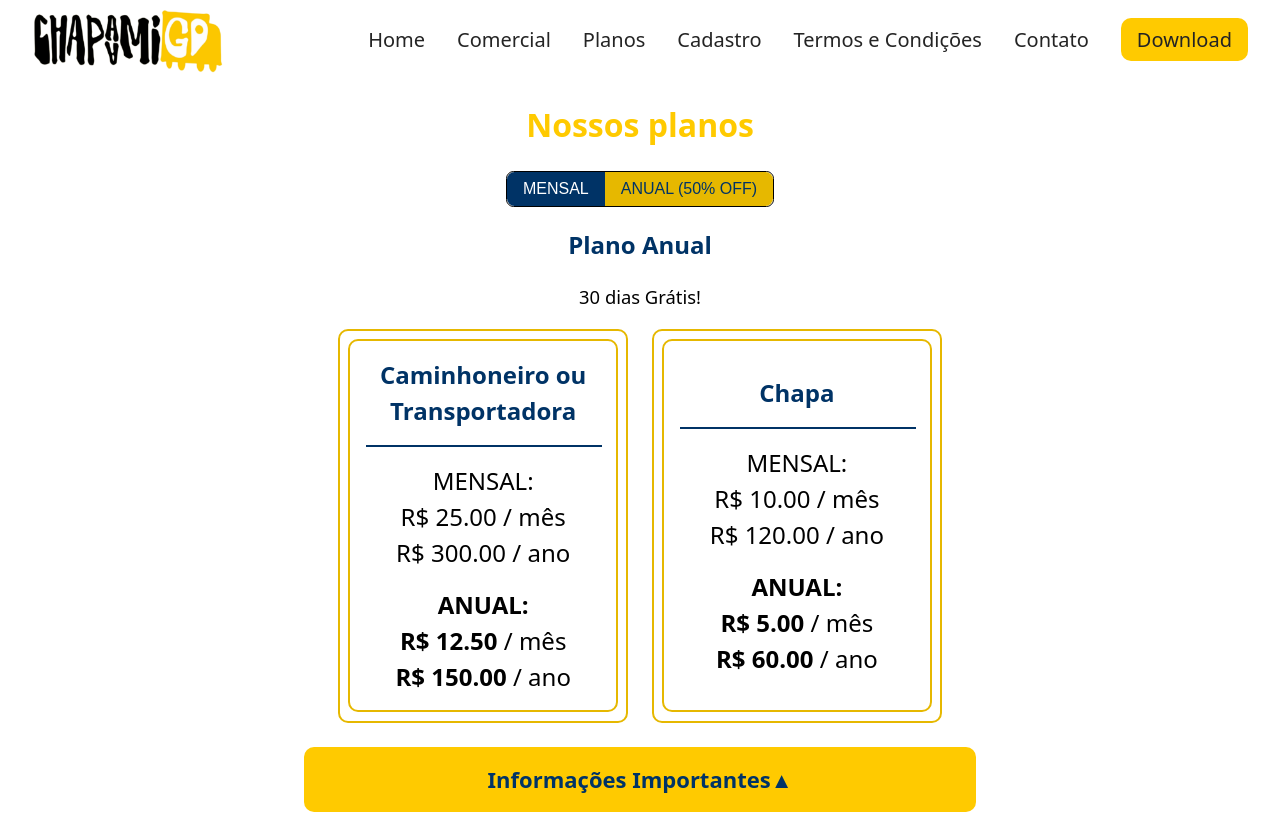
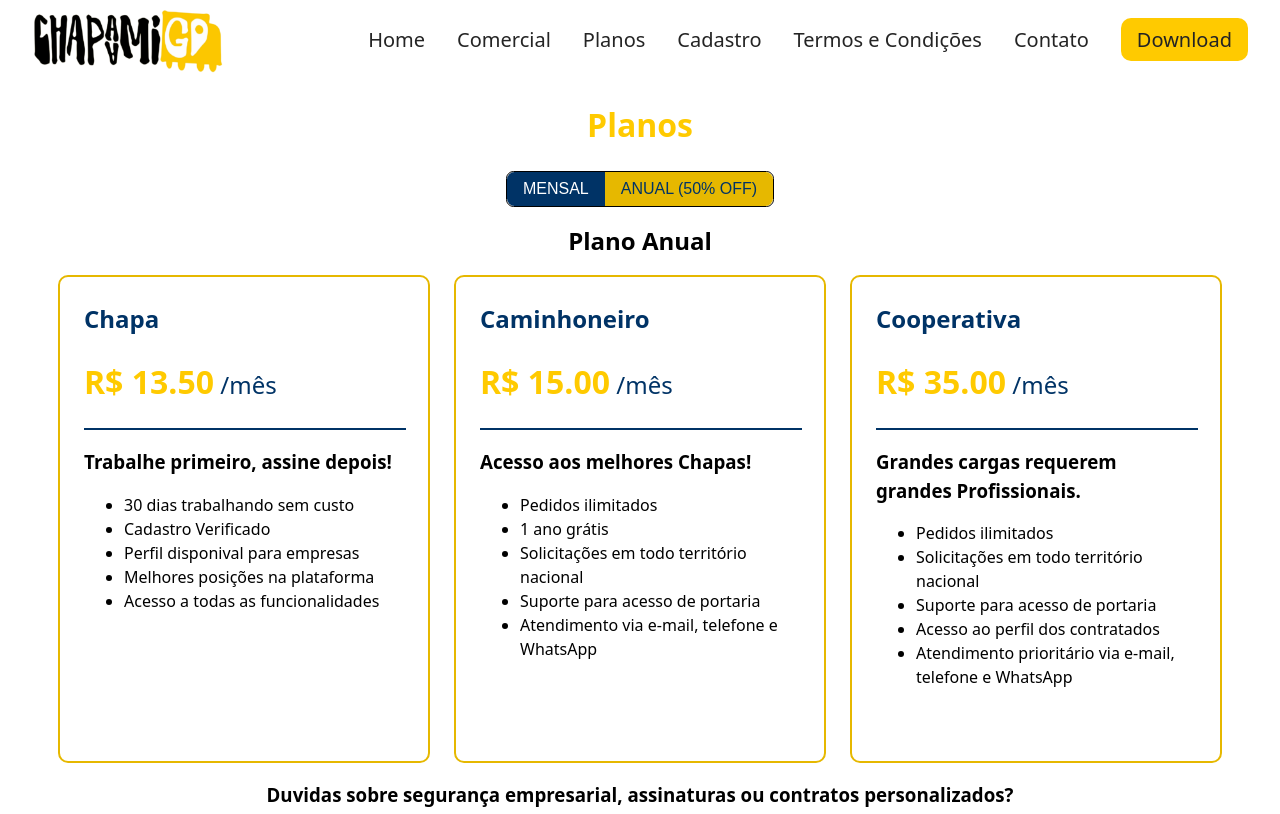
Before and after one commit to kiqBueno/ChapaAmigoWeb, a React (Vite) app: page /planos in a window 1280 px wide. Shown: the top 814 px of the page. Built offline with nearby package versions, Linux system fonts and the light colour scheme.

Commit message:
PlansPage and Section new brand

```diff
--- a/src/components/Footer/Footer.css
+++ b/src/components/Footer/Footer.css
@@ -69,6 +69,7 @@
 
 .footerRights p {
   font-size: 0.75rem;
+  margin: 0;
 }
 
 .footerRights hr {
--- a/src/components/PlansSection/PlanCard.tsx
+++ b/src/components/PlansSection/PlanCard.tsx
@@ -1,74 +1,46 @@
 import React from "react";
+import { useNavigate } from "react-router-dom";
 import "./PlansSection.css";
 
 interface PlanCardProps {
-  title: "Chapa" | "Caminhoneiro ou Transportadora";
-  selectedPlan: "mensal" | "anual";
+  title: string;
+  price: string;
+  description: string;
+  features: string[];
+  hideButton?: boolean; // Prop to control button visibility
 }
 
-const PlanCard: React.FC<PlanCardProps> = ({ title, selectedPlan }) => {
-  const prices: Record<
-    PlanCardProps["title"],
-    {
-      mensal: { price: number; total: number };
-      anual: { price: number; total: number };
-    }
-  > = {
-    Chapa: {
-      mensal: { price: 10, total: 120 },
-      anual: { price: 5, total: 60 },
-    },
-    "Caminhoneiro ou Transportadora": {
-      mensal: { price: 25, total: 300 },
-      anual: { price: 12.5, total: 150 },
-    },
-  };
-
-  const monthlyPrice = prices[title].mensal.price;
-  const annualPrice = prices[title].anual.price;
-  const monthlyTotal = prices[title].mensal.total;
-  const annualTotal = prices[title].anual.total;
+const PlanCard: React.FC<PlanCardProps> = ({
+  title,
+  price,
+  description,
+  features,
+  hideButton = false, // Default to false
+}) => {
+  const navigate = useNavigate();
 
   return (
     <div className="pricingPlan">
-      <div className="pricingPlan2">
-        <h2 className="pricingHeader" style={{ margin: "0 0 1rem" }}>
-          {title}
-        </h2>
-        <hr />
-        <div>
-          <p className="pricingPrice">
-            {selectedPlan === "mensal" ? (
-              <>
-                <strong>MENSAL:</strong> <br />
-                <strong>R$ {monthlyPrice.toFixed(2)}</strong> / mês <br />
-                <strong>R$ {monthlyTotal.toFixed(2)}</strong> / ano
-              </>
-            ) : (
-              <>
-                MENSAL: <br />
-                R$ {monthlyPrice.toFixed(2)} / mês <br />
-                R$ {monthlyTotal.toFixed(2)} / ano
-              </>
-            )}
-          </p>
-          <p className="pricingPrice">
-            {selectedPlan === "anual" ? (
-              <>
-                <strong>ANUAL:</strong> <br />
-                <strong>R$ {annualPrice.toFixed(2)}</strong> / mês <br />
-                <strong>R$ {annualTotal.toFixed(2)}</strong> / ano
-              </>
-            ) : (
-              <>
-                ANUAL: <br />
-                R$ {annualPrice.toFixed(2)} / mês <br />
-                R$ {annualTotal.toFixed(2)} / ano
-              </>
-            )}
-          </p>
-        </div>
-      </div>
+      <h2 className="pricingHeader">{title}</h2>
+      <h1>
+        <span className="pricingPeriod">R$ {price}</span>
+        <span className="pricingPrice"> /mês</span>
+      </h1>
+      <hr />
+      <h3>{description}</h3>
+      <ul>
+        {features.map((feature, index) => (
+          <li key={index}>{feature}</li>
+        ))}
+      </ul>
+      {!hideButton && (
+        <button
+          className="importantInfoToggle"
+          onClick={() => navigate("/planos")}
+        >
+          Saiba Mais...
+        </button>
+      )}
     </div>
   );
 };
--- a/src/components/PlansSection/PlansSection.css
+++ b/src/components/PlansSection/PlansSection.css
@@ -7,26 +7,24 @@
 }
 
 .importantInfoToggle {
-  margin-top: 1.5rem;
   background-color: #ffca00;
   padding: 1rem;
   border-radius: 10px;
   display: flex;
   justify-content: center;
-  align-items: center;
   cursor: pointer;
   font-size: 1.375rem;
-  margin: 1.5rem auto;
-  width: 50%;
-  text-align: center;
+  margin: 2rem auto 0 auto;
+  width: 80%;
   border: none;
-  text-decoration: none;
   color: #003366;
   font-weight: bold;
 }
 
 .importantInfoToggle:hover {
-  background-color: #e6b800;
+  background-color: #003366;
+  color: #ffca00;
+  transition: 0.5s;
 }
 
 .pricingTable {
@@ -37,7 +35,13 @@
 }
 
 .pricingTable h2 {
+  color: black;
+  margin: 1rem;
+}
+
+.pricingPlan h2 {
   color: #003366;
+  margin: 0;
 }
 
 .pricingTable p {
@@ -47,39 +51,45 @@
 
 .planCardsContainer {
   display: flex;
+  flex-wrap: wrap;
   gap: 1.5rem;
   justify-content: center;
 }
 
 .pricingPlan {
   display: flex;
-  justify-content: center;
-  align-items: center;
-  border: #e6b800 2px solid;
+  flex-direction: column;
+  justify-content: start;
+  border: #e6b800 2px double;
   border-radius: 10px;
-  text-align: center;
-  width: 40%;
-  height: auto;
+  text-align: start;
+  width: 25vw;
   max-width: 400px;
-  padding: 0.5rem;
   background-color: white;
+  padding: 1.5rem;
+  position: relative;
+  padding-bottom: 3.5rem;
 }
 
-.pricingPlan2 {
-  border: #e6b800 2px solid;
-  border-radius: 10px;
-  width: 90%;
-  height: 90%;
-  padding: 1rem;
+.pricingPlan button {
+  position: absolute;
+  bottom: 1rem;
+  left: 50%;
+  transform: translateX(-50%);
+  padding: 0;
+  height: 3rem;
   display: flex;
-  flex-direction: column;
-  justify-content: center;
+  align-items: center;
 }
 
-.pricingHeader + hr {
+.pricingPlan hr {
   width: 100%;
   border: 1px solid #003366;
   margin: 0;
+}
+
+.pricingPlan h3 {
+  margin-bottom: 0;
 }
 
 .pricingPrice {
@@ -118,18 +128,17 @@
   color: black;
 }
 
+.pricingPlan2 h1,
+h2 {
+  margin: 0;
+}
+
+.pricingTable h3 a {
+  color: #003366;
+}
+
 @media (max-width: 1175px) {
-  .importantInfoToggle {
-    width: 75%;
+  .pricingPlan {
+    width: 80vw;
   }
 }
-
-@media (max-width: 700px) {
-  .planCardsContainer {
-    flex-direction: column;
-    align-items: center;
-  }
-  .pricingPlan {
-    width: 80%;
-  }
-}
--- a/src/components/PlansSection/index.tsx
+++ b/src/components/PlansSection/index.tsx
@@ -1,21 +1,22 @@
 import "./PlansSection.css";
 import PlanCard from "./PlanCard";
-import { useNavigate } from "react-router-dom";
 import { useState } from "react";
 
 interface PlansSectionProps {
-  showMoreButton?: boolean;
+  hideButton?: boolean; // New prop to control button visibility
 }
 
-const PlansSection: React.FC<PlansSectionProps> = ({
-  showMoreButton = true,
-}) => {
-  const navigate = useNavigate();
+const PlansSection: React.FC<PlansSectionProps> = ({ hideButton = false }) => {
   const [selectedPlan, setSelectedPlan] = useState<"mensal" | "anual">("anual");
+
+  const calculatePrice = (monthlyPrice: number) =>
+    selectedPlan === "mensal"
+      ? monthlyPrice.toFixed(2)
+      : (monthlyPrice / 2).toFixed(2);
 
   return (
     <div id="priceContainer">
-      <h1>Nossos planos</h1>
+      <h1>Planos</h1>
       <div className="buttonGroup">
         <button
           style={{
@@ -40,23 +41,56 @@
       </div>
       <div className="pricingTable">
         <h2>{selectedPlan === "mensal" ? "Plano Mensal" : "Plano Anual"}</h2>
-        <p>30 dias Grátis!</p>
         <div className="planCardsContainer">
           <PlanCard
-            title="Caminhoneiro ou Transportadora"
-            selectedPlan={selectedPlan}
+            title="Chapa"
+            price={calculatePrice(27)}
+            description="Trabalhe primeiro, assine depois!"
+            features={[
+              "30 dias trabalhando sem custo",
+              "Cadastro Verificado",
+              "Perfil disponival para empresas",
+              "Melhores posições na plataforma",
+              "Acesso a todas as funcionalidades",
+            ]}
+            hideButton={hideButton} // Pass the prop
           />
-          <PlanCard title="Chapa" selectedPlan={selectedPlan} />
+          <PlanCard
+            title="Caminhoneiro"
+            price={calculatePrice(30)}
+            description="Acesso aos melhores Chapas!"
+            features={[
+              "Pedidos ilimitados",
+              "1 ano grátis",
+              "Solicitações em todo território nacional",
+              "Suporte para acesso de portaria",
+              "Atendimento via e-mail, telefone e WhatsApp",
+            ]}
+            hideButton={hideButton} // Pass the prop
+          />
+          <PlanCard
+            title="Cooperativa"
+            price={calculatePrice(70)}
+            description="Grandes cargas requerem grandes Profissionais."
+            features={[
+              "Pedidos ilimitados",
+              "Solicitações em todo território nacional",
+              "Suporte para acesso de portaria",
+              "Acesso ao perfil dos contratados",
+              "Atendimento prioritário via e-mail, telefone e WhatsApp",
+            ]}
+            hideButton={hideButton} // Pass the prop
+          />
         </div>
+        <h3>
+          Duvidas sobre segurança empresarial, assinaturas ou contratos
+          personalizados?
+          <br />
+          <a href="/contato" target="_blank" rel="noopener noreferrer">
+            Entre em contato Conosco
+          </a>
+        </h3>
       </div>
-      {showMoreButton && (
-        <button
-          className="importantInfoToggle"
-          onClick={() => navigate("/planos")}
-        >
-          Saiba Mais...
-        </button>
-      )}
     </div>
   );
 };
--- a/src/pages/AccessPage/index.tsx
+++ b/src/pages/AccessPage/index.tsx
@@ -20,7 +20,7 @@
         <button className="button-3d">Consulta Exato</button>
       </a>
       <a
-        href=""
+        href="https://drive.google.com/drive/my-drive"
         target="_blank"
         rel="noopener noreferrer"
         className="button-3d"
--- a/src/pages/HomePage/index.tsx
+++ b/src/pages/HomePage/index.tsx
@@ -1,6 +1,6 @@
 import "./HomePage.css";
 import Cards from "../../components/Card/Cards";
-import Price from "../../components/PlansSection";
+import PlansSection from "../../components/PlansSection";
 
 const Home = () => {
   return (
@@ -31,7 +31,7 @@
             allowFullScreen
           />
         </div>
-        <Price />
+        <PlansSection />
         <div id="videoContainerCadastro" className="videoContainer">
           <h1>Veja Como se Cadastrar</h1>
           <iframe
--- a/src/pages/PlansPage/index.tsx
+++ b/src/pages/PlansPage/index.tsx
@@ -7,10 +7,11 @@
 
   return (
     <div id="priceContainer" style={{ marginTop: "5rem" }}>
-      <PlansSection showMoreButton={false} />
+      <PlansSection hideButton={true} />
       <h3
         className="importantInfoToggle"
         onClick={() => setIsInfoVisible(!isInfoVisible)}
+        style={{ margin: "0.5rem auto 2rem" }}
       >
         Informações Importantes
         <span>{isInfoVisible ? "▲" : "▼"}</span>
```
